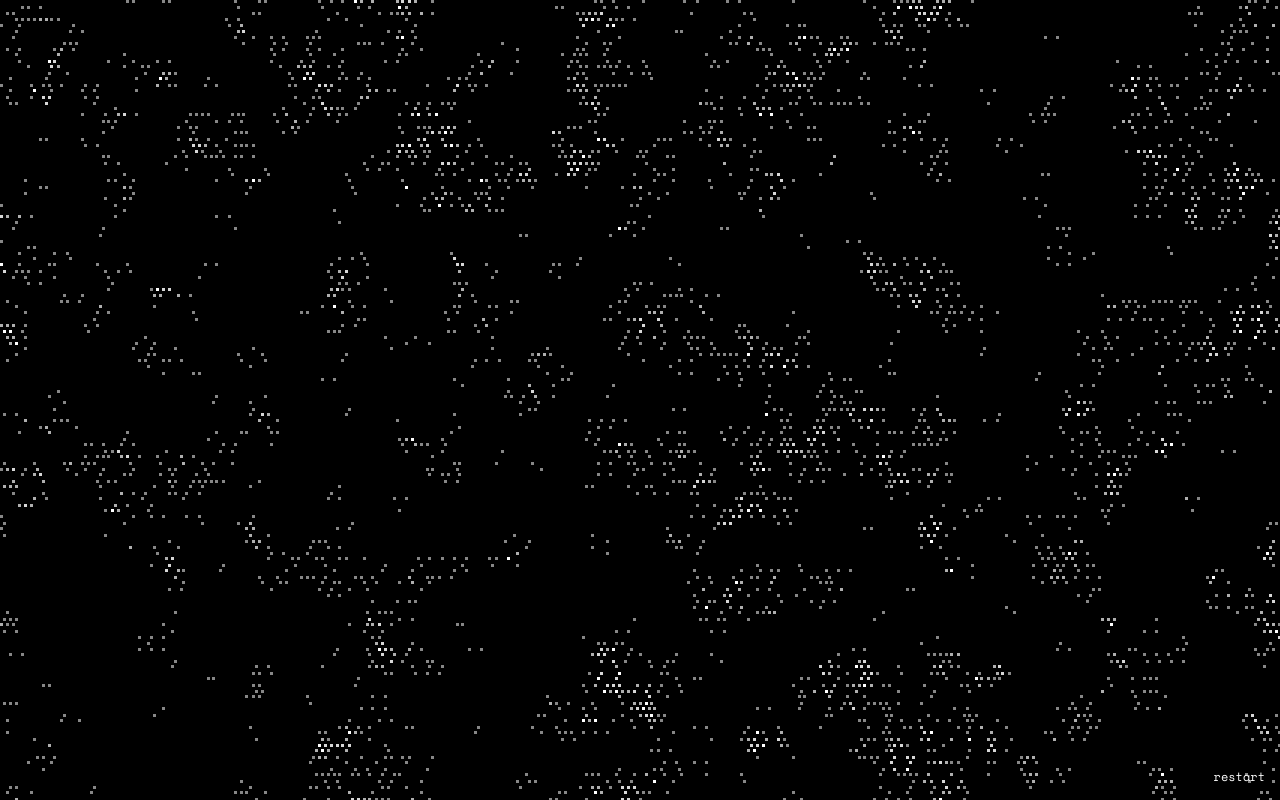
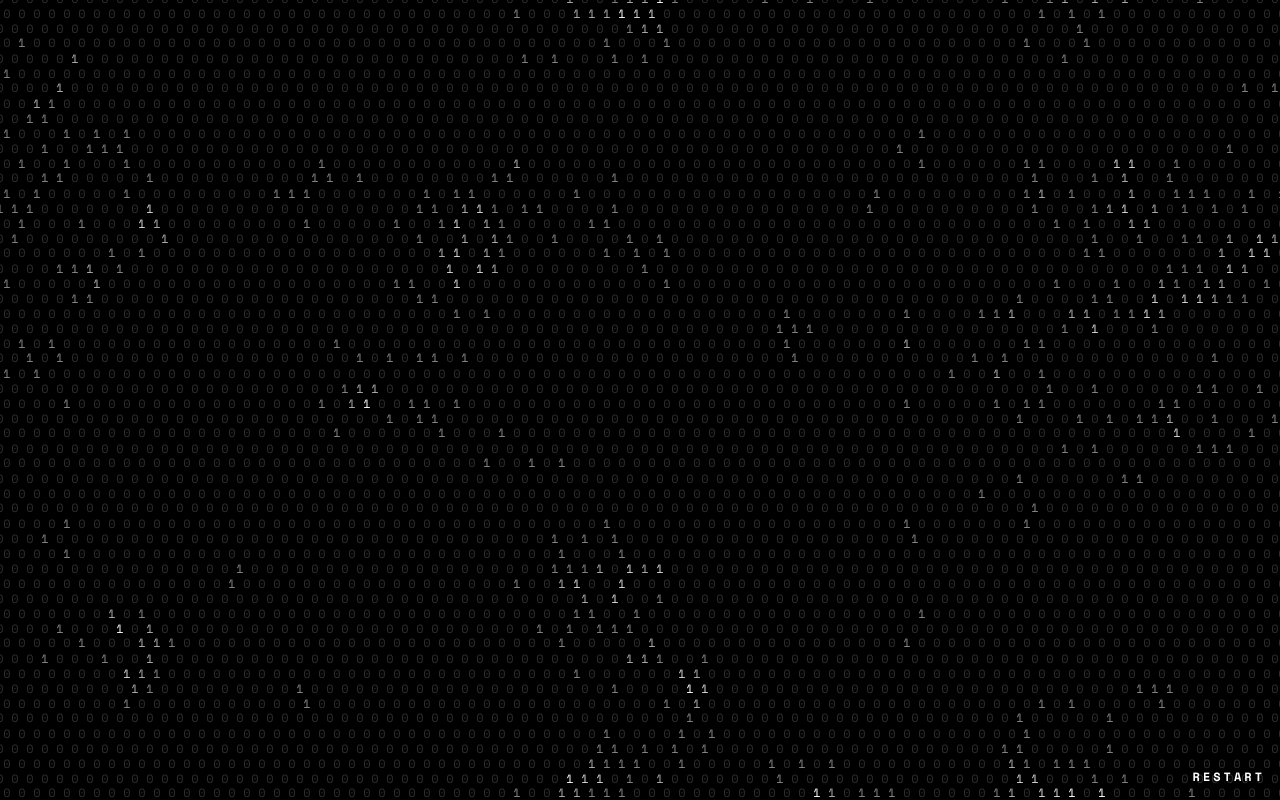
Before and after one commit to lucafalasco/B25, a website built with webpack: page src/static/index.html in a window 1280 px wide. Built offline with nearby package versions, Linux system fonts and the light colour scheme; animation ran at ten frames a second.

Commit message:
change rects to 1s and 0s

```diff
--- a/src/index.js
+++ b/src/index.js
@@ -1,7 +1,8 @@
 import { scaleLinear } from 'd3-scale'
+const FPS = 10
 
 // width and height of cell polygon in px
-const cellLength = 6
+const cellLength = 15
 
 let width = window.innerWidth
 let height = window.innerHeight
@@ -32,7 +33,6 @@ game.height = height
 function iterate() {
   field = createNewGeneration(field)
   render(field)
-  window.requestAnimationFrame(iterate)
 }
 
 function getCellColor(liveNeighboursCount) {
@@ -46,36 +46,45 @@ function getCellColor(liveNeighboursCount) {
     case 5:
       return '#FFFFFF'
     default:
-      return '#5F5F5F'
+      return '#2e2e2e'
   }
 }
 
 function render(data) {
+  ctx.clearRect(0, 0, width, height)
   data.forEach((row, rowIndex) => {
     row.forEach(column => {
-      const xPosition = Math.floor((rowIndex % 2 === 1) ? (xScale(column.x) - cellLength / 2) : xScale(column.x))
+      const xPosition = Math.floor(
+        rowIndex % 2 === 1 ? xScale(column.x) - cellLength / 2 : xScale(column.x)
+      )
       const yPosition = Math.floor(yScale(column.y))
-      const fill = getCellColor(column.liveNeighbours)
+      const fill = column.state ? getCellColor(column.liveNeighbours) : '#2e2e2e'
+
+      ctx.font = '400 12px Space Mono, monospace'
+      ctx.textAlign = 'center'
+      ctx.textBaseline = 'middle'
+      ctx.fillStyle = fill
       if (column.state) {
-        ctx.fillStyle = fill
-        ctx.fillRect(xPosition, yPosition, cellLength / 2, cellLength / 2)
+        ctx.fillText('1', xPosition, yPosition)
       } else {
-        ctx.clearRect(xPosition, yPosition, cellLength / 2, cellLength / 2)
+        ctx.fillText('0', xPosition, yPosition)
       }
     })
   })
 }
 
 function randomField() {
-  return Array(Math.ceil(rows)).fill().map((r, i) =>
-    Array(Math.ceil(columns + 1)).fill().map((c, j) => (
-      {
-        x     : j,
-        y     : i,
-        state : Math.random() < 0.5 ? 1 : 0,
-      }
-    ))
-  )
+  return Array(Math.ceil(rows))
+    .fill()
+    .map((r, i) =>
+      Array(Math.ceil(columns + 1))
+        .fill()
+        .map((c, j) => ({
+          x     : j,
+          y     : i,
+          state : Math.random() < 0.5 ? 1 : 0,
+        }))
+    )
 }
 
 function createNewGeneration(states) {
@@ -86,8 +95,8 @@ function createNewGeneration(states) {
     nextGen[x] = []
     row.forEach((column, y) => {
       const t = y - 1 < 0 ? ccy - 1 : y - 1 // top index
-      const r = x + 1 === ccx ? 0 : x + 1   // right index
-      const b = y + 1 === ccy ? 0 : y + 1   // bottom index
+      const r = x + 1 === ccx ? 0 : x + 1 // right index
+      const b = y + 1 === ccy ? 0 : y + 1 // bottom index
       const l = x - 1 < 0 ? ccx - 1 : x - 1 // left index
 
       const thisState = states[x][y].state
@@ -135,7 +144,9 @@ function reset() {
 }
 
 render(field)
-window.requestAnimationFrame(iterate)
+setInterval(() => {
+  iterate()
+}, 1000 / FPS)
 
 // reset fileld on resize
 window.addEventListener('resize', reset)
--- a/src/static/index.html
+++ b/src/static/index.html
@@ -11,7 +11,7 @@
 
 <body>
   <canvas id="game"></canvas>
-  <div class="restart" onclick="restart()">restart</div>
+  <div class="restart" onclick="restart()">RESTART</div>
   <script src="bundle.js"></script>
 </body>
 
--- a/src/static/style.css
+++ b/src/static/style.css
@@ -1,4 +1,5 @@
-html, body {
+html,
+body {
   font-family: 'Space Mono', monospace;
   font-size: 12px;
   overflow: hidden;
@@ -17,9 +18,11 @@ html, body {
 }
 
 .restart {
-  color: #FFFFFF;
+  color: #ffffff;
+  font-weight: 700;
   cursor: pointer;
   position: absolute;
+  letter-spacing: 3px;
   bottom: 15px;
   right: 15px;
 }
@@ -28,13 +31,15 @@ html, body {
 }
 
 @media only screen and (max-device-width: 480px) {
-  html, body {
+  html,
+  body {
     font-size: 14px;
   }
 }
 
 @media (min-width: 1900px) {
-  html, body {
+  html,
+  body {
     font-size: 14px;
   }
 }
```
